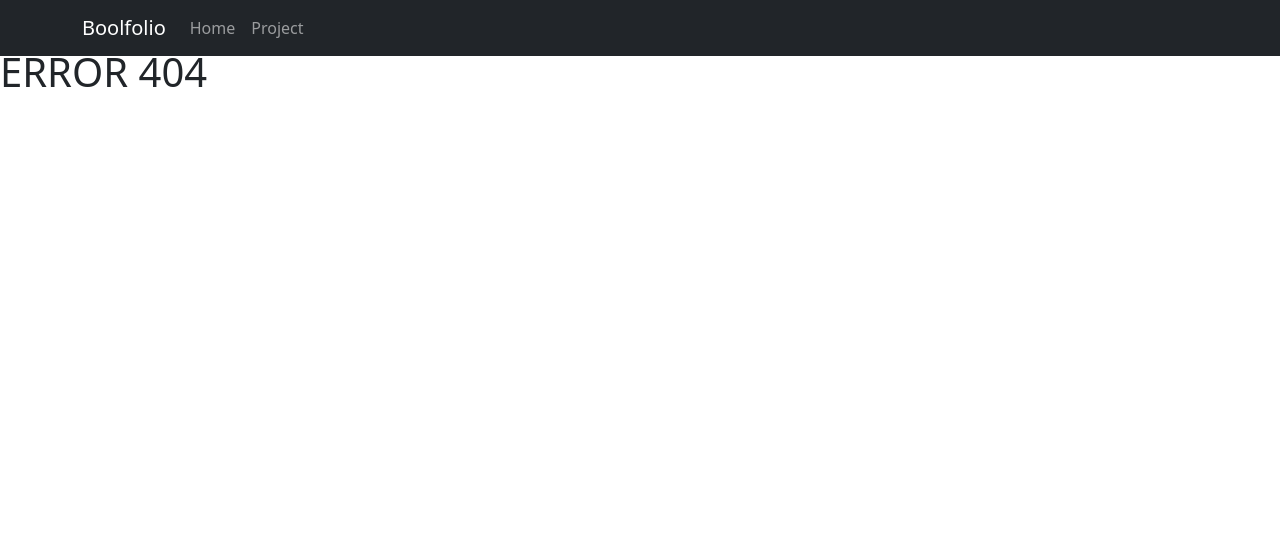
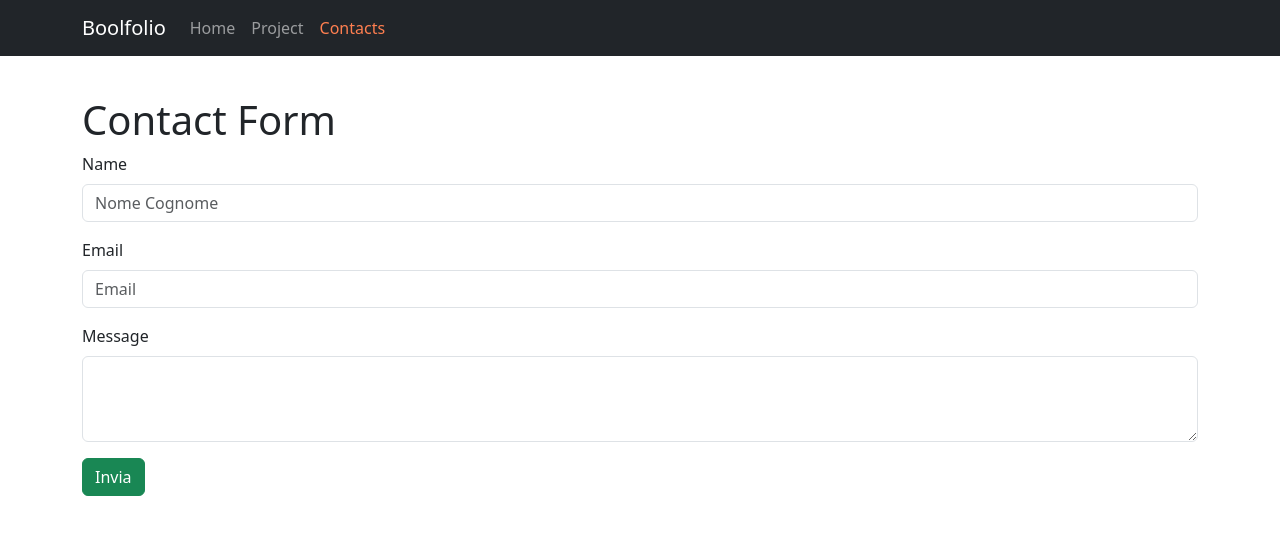
Before and after one commit to LorenzoMegna24/vite-boolfolio, a Vue app: page /contacts in a window 1280 px wide. Before the commit this address had no page. Shown: the top 534 px of the page. Built offline with nearby package versions, Linux system fonts and the light colour scheme.

Commit message:
Contact form

```diff
--- a/src/components/AppHeader.vue
+++ b/src/components/AppHeader.vue
@@ -27,6 +27,9 @@ import { router } from '../router';
                         <li class="nav-item">
                             <router-link class="nav-link" :to="{name: 'projects'}">Project</router-link>
                         </li>
+                        <li class="nav-item">
+                            <router-link class="nav-link" :to="{name: 'contacts'}">Contacts</router-link>
+                        </li>
                     </ul>
                 </div>
           </div>
--- /dev/null
+++ b/src/components/ContactsForm.vue
@@ -0,0 +1,61 @@
+<script>
+export default {
+    data () {
+        return {
+            name: '',
+            email: '',
+            message: '',
+            urlBase: 'http://127.0.0.1:8000',
+            success: false,
+            errors: {},
+        }
+    },
+    methods: {
+        sendForm(){
+            const data = {
+                name: this.name,
+                email: this.email,
+                message: this.message
+            }
+            axios.post( `${this.urlBase}/api/contacts`, data ).then(res=>{
+                this.success = res.data.success
+
+                if (this.success) {
+                    this.name = '';
+                    this.email = '';
+                    this.message = '';
+                }else{
+                    this.errors = res.data.errors
+                }
+
+            })
+        }
+    }
+}
+</script>
+
+<template>
+    <div class="container pt-5">
+        <h1>Contact Form</h1>
+        <form @submit.prevent="sendForm()">
+            <div class="mb-3">
+              <label for="" class="form-label">Name</label>
+              <input v-model="name" type="text" class="form-control" name="name" id="" aria-describedby="helpId" placeholder="Nome Cognome">
+            </div>
+            <div class="mb-3">
+              <label for="" class="form-label">Email</label>
+              <input v-model="email" type="email"
+                class="form-control" name="email" id="" aria-describedby="helpId" placeholder="Email">
+            </div>
+            <div class="mb-3">
+              <label for="" class="form-label">Message</label>
+              <textarea v-model="message" class="form-control" name="message" id="" rows="3"></textarea>
+            </div>
+            <button class="btn btn-success" type="submit">Invia</button>
+        </form>
+    </div>
+</template>
+
+<style lang="scss" scoped>
+
+</style>
--- /dev/null
+++ b/src/pages/Contacts.vue
@@ -0,0 +1,27 @@
+<script>
+
+import ContactsForm from '../components/ContactsForm.vue';
+
+export default {
+    name: 'Contacts',
+    components: {
+        ContactsForm
+    },
+    data () {
+
+
+        return {}
+    }
+}
+</script>
+
+<template>
+    <div class="mt-5">
+        <ContactsForm/>
+    </div>
+</template>
+
+
+<style lang="scss" scoped>
+
+</style>
--- a/src/router.js
+++ b/src/router.js
@@ -4,6 +4,7 @@ import AppHome from './pages/AppHome.vue';
 import ProjectList from './pages/ProjectList.vue';
 import SingleProject from './pages/SingleProject.vue';
 import NotFound from './pages/NotFound.vue';
+import Contacts from './pages/Contacts.vue';
 
 const router = createRouter({
     history: createWebHistory(),
@@ -24,6 +25,11 @@ const router = createRouter({
                 component: SingleProject
             },
             {
+                path: '/contacts',
+                name: 'contacts',
+                component: Contacts
+            },
+            {
                 path: '/:pathMatch(.*)*',
                 name: 'not-found',
                 component: NotFound
```
